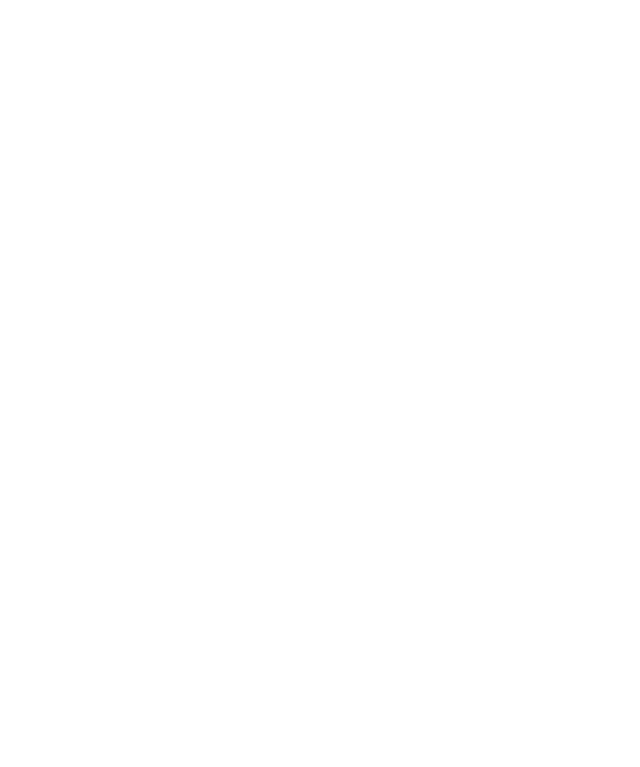
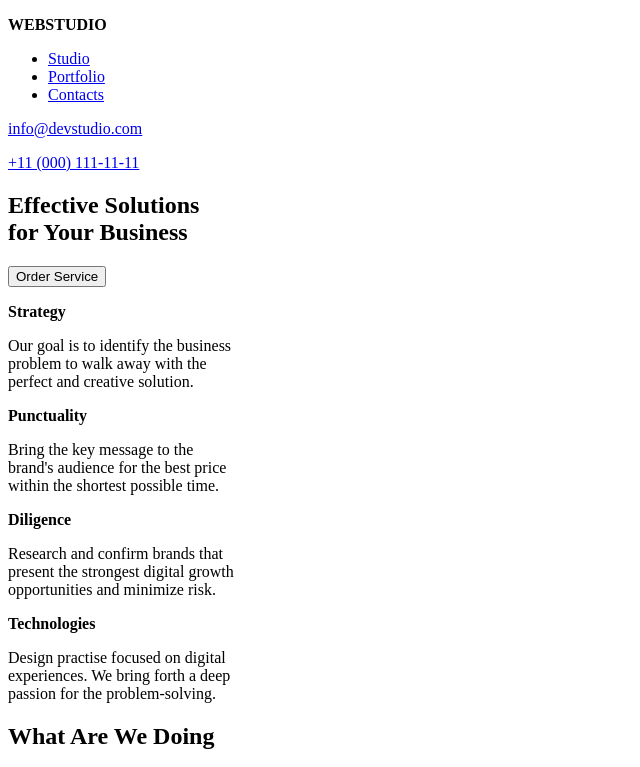
Before and after one commit to TheRose87/goit-markup-hw-01, a plain HTML site: page index.html in a window 1280 px wide. Shown: the top 767 px of the page, without its empty margins (0-640 px from the left). Drawn offline with Linux system fonts and the light colour scheme.

Commit message:
homework 1

```diff
--- a/index.html
+++ b/index.html
@@ -1,10 +1,118 @@
 <!DOCTYPE html>
-<html lang="en">
+<html>
 <head>
+     <title>GOIT-MARKUP-HW-01</title>
+</head>
 
-    <title>Document</title>
-</head>
 <body>
+    <!--This is the header-->
+    <header>
+        <nav>
+            <p>
+                <strong>WEBSTUDIO</strong>
+            </p>
+            <ul>
+                <li>
+                    <a href="#">Studio</a>
+                </li>
+                <li>
+                    <a href="#">Portfolio</a>
+                </li>
+                <li>
+                    <a href="#">Contacts</a>
+                </li>
+            </ul>
+        </nav>
+        <!--Inserting hyperlink-->
+        <p>
+            <a href="mailto:info@devstudio.com">info@devstudio.com</a>
+        </p>
+        <p>
+            <a href="tel:+11 (000) 111-11-11">+11 (000) 111-11-11</a>
+        </p>
+    </header>
+
+    <!--This is the main-->
+    <main>
+        <!--This is section 1-->
+        <section>
+            <h1>Effective Solutions<br>for Your Business</h1>
+            <button type="button">Order Service</button>
+        </section>
+
+        <!--This is section 2-->
+        <section>
+            <p>
+                <strong>Strategy</strong>
+            </p>
+            <p>Our goal is to identify the business<br>problem to walk away with the<br>perfect and creative solution.
+            </p>
+
+            <p>
+                <strong>Punctuality</strong>
+            </p>
+            <p>Bring the key message to the<br>brand's audience for the best price<br>within the shortest possible time.
+            </p>
+
+            <p>
+                <strong>Diligence</strong>
+            </p>
+            <p>Research and confirm brands that<br>present the strongest digital growth<br>opportunities and minimize risk.
+            </p>
+
+            <p>
+                <strong>Technologies</strong>
+            </p>
+            <p>Design practise focused on digital<br>experiences. We bring forth a deep<br>passion for the problem-solving.
+            </p>
+        </section>
+
+        <!--This is section 3-->
+        <section>
+            <h2>
+                <strong>What Are We Doing</strong>
+            </h2>
+            <!--Inserting images-->
+            <img src="./images/img 1.jpg" alt="monitor" width="300px">
+            <br>
+            <img src="./images/img 2.jpg" alt="mobile" width="300px">
+            <br>
+            <img src="./images/img 3.jpg" alt="monitor and moble" width="300px">
+        </section>
+
+        <!--This is section 4-->
+        <section>
+            <h2>
+                <strong>Our Team</strong>
+            </h2>
+            <!--Inserting images-->
+            <img src="./images/mark.jpg" alt="Mark Guerero" width="300px">
+            <br>
+            <img src="./images/marktitle.jpg" alt="Product Designer" width="300px">
+            <br>
+            <img src="./images/tom.jpg" alt="Tom Ford" width="300px">
+            <br>
+            <img src="./images/tomtitle.jpg" alt="Frontend Developer" width="300px">
+            <br>
+            <img src="./images/camila.jpg" alt="Camila Garcia" width="300px">
+            <br>
+            <img src="./images/camilatitle.jpg" alt="Marketing" width="300px">
+            <br>
+            <img src="./images/daniel.jpg" alt="Daniel Wilson" width="300px">
+            <br>
+            <img src="./images/daniel title.jpg" alt="UI Designer" width="300px">
+
+        </section>
+    </main>
+
+    <!--This is the footer-->
+    <footer>
+        <p>
+            <strong>WEBSTUDIO</strong>
+        </p>
+        <p>Increase the flow of customers and<br>sales for your business with digital<br>marketing & growth solutions.
+        </p>
+    </footer>
 
 </body>
 </html>
```
Also changed, not shown: images/camila.jpg (added), images/camilatitle.jpg (added), images/daniel title.jpg (added), images/daniel.jpg (added), images/img 1.jpg (added), images/img 2.jpg (added), images/img 3.jpg (added), images/mark.jpg (added), images/marktitle.jpg (added), images/tom.jpg (added), images/tomtitle.jpg (added).
